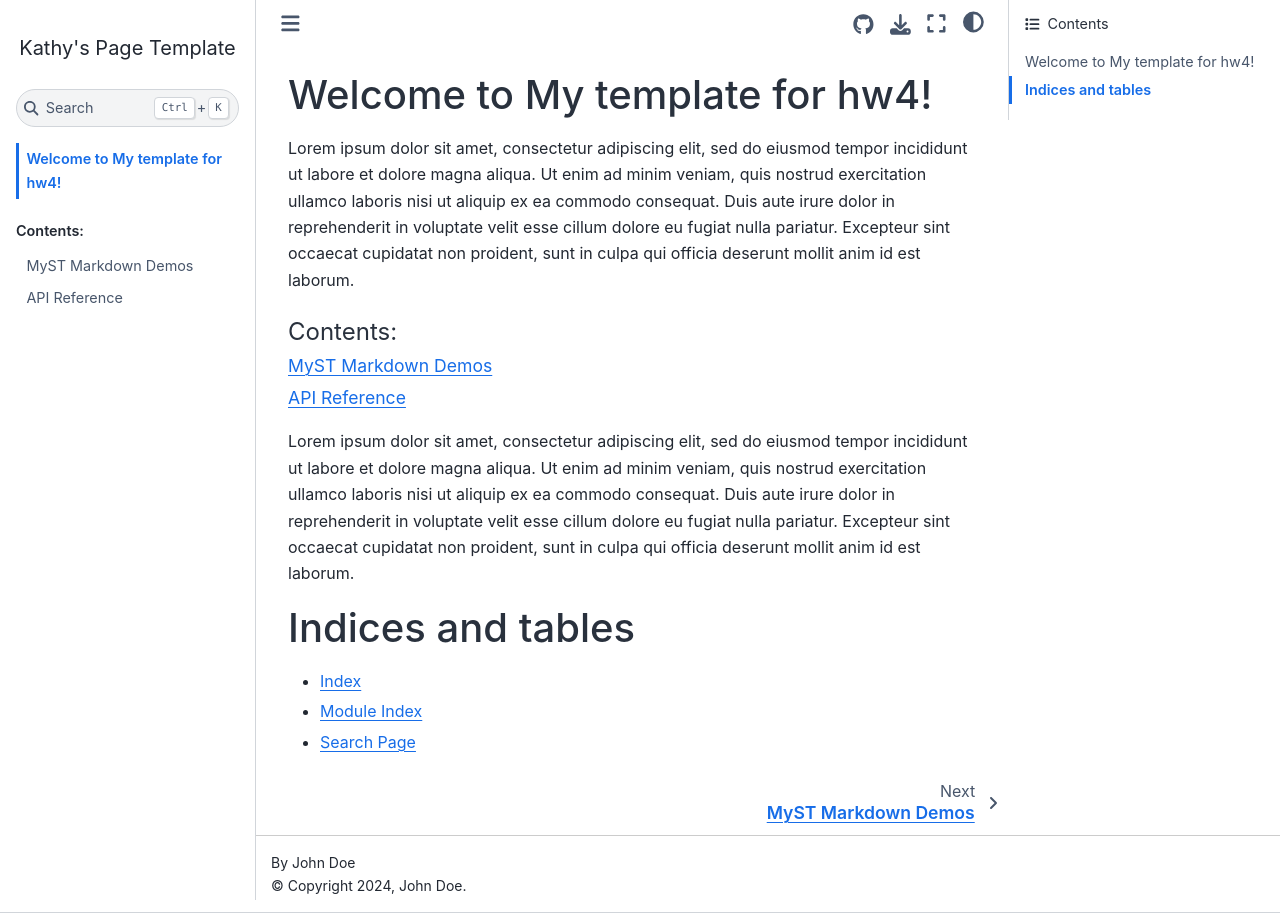
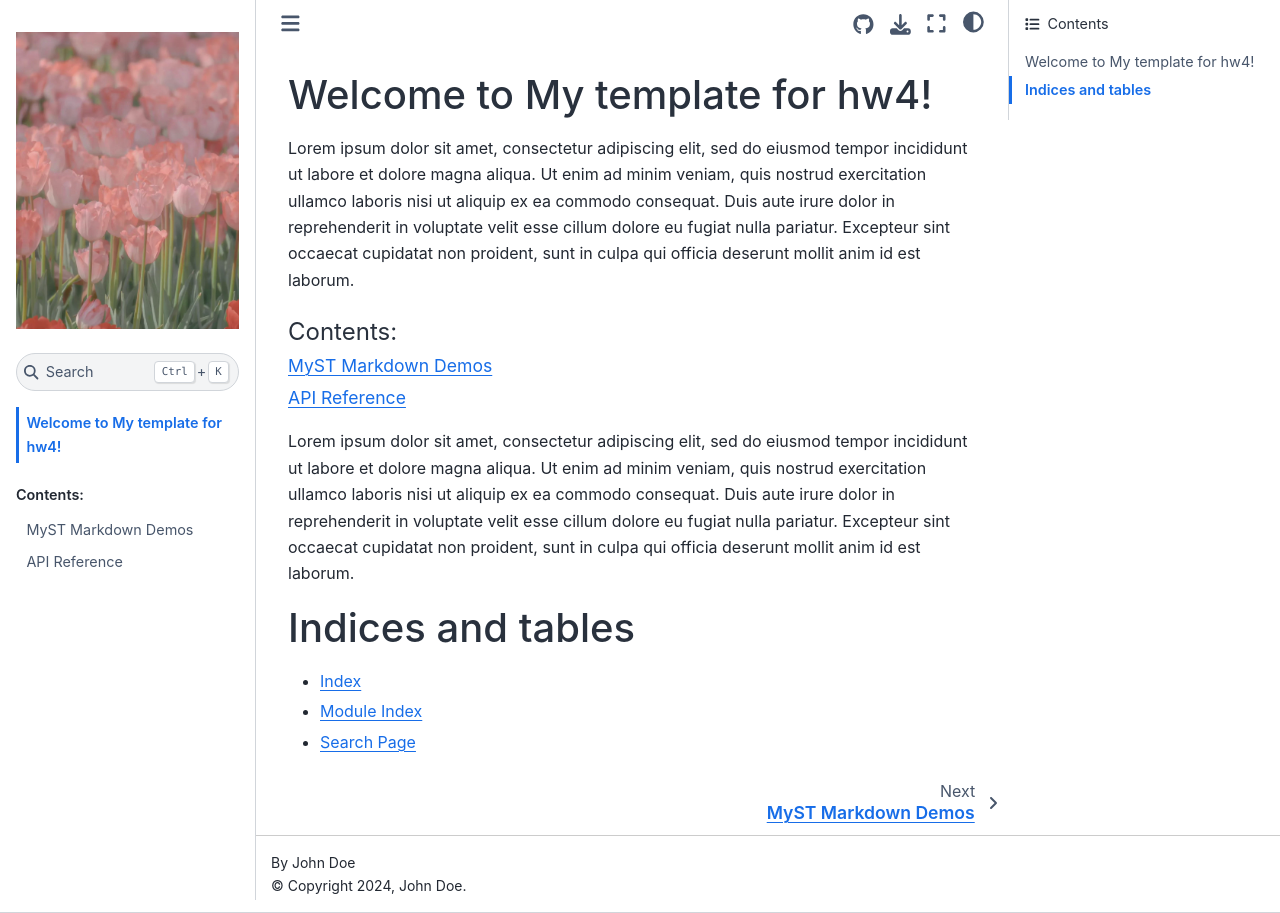
Before and after one commit to zhangruoxikathy/example_dashboard, a Sphinx documentation site: the page built from docs/index.rst, in a window 1280 px wide. Built offline with Sphinx 7.4.7 and the Sphinx Book theme 1.1.4, drawn with Linux system fonts in a browser that asks for light colours; pages that are not in the unit, such as notebooks, are missing from menus; comment, search, counter and statistics services are not loaded.

Commit message:
update logo format

```diff
--- a/docs/conf.py
+++ b/docs/conf.py
@@ -106,7 +106,7 @@ html_theme_options = {
     "use_edit_page_button": False,
     "use_issues_button": True,
 }
-html_logo = "../assets/my_logo.png"
+html_logo = "../assets/my_logo.jpg"
 html_title = "Kathy's Page Template"
 # Add any paths that contain custom static files (such as style sheets) here,
 # relative to this directory. They are copied after the builtin static files,
```
